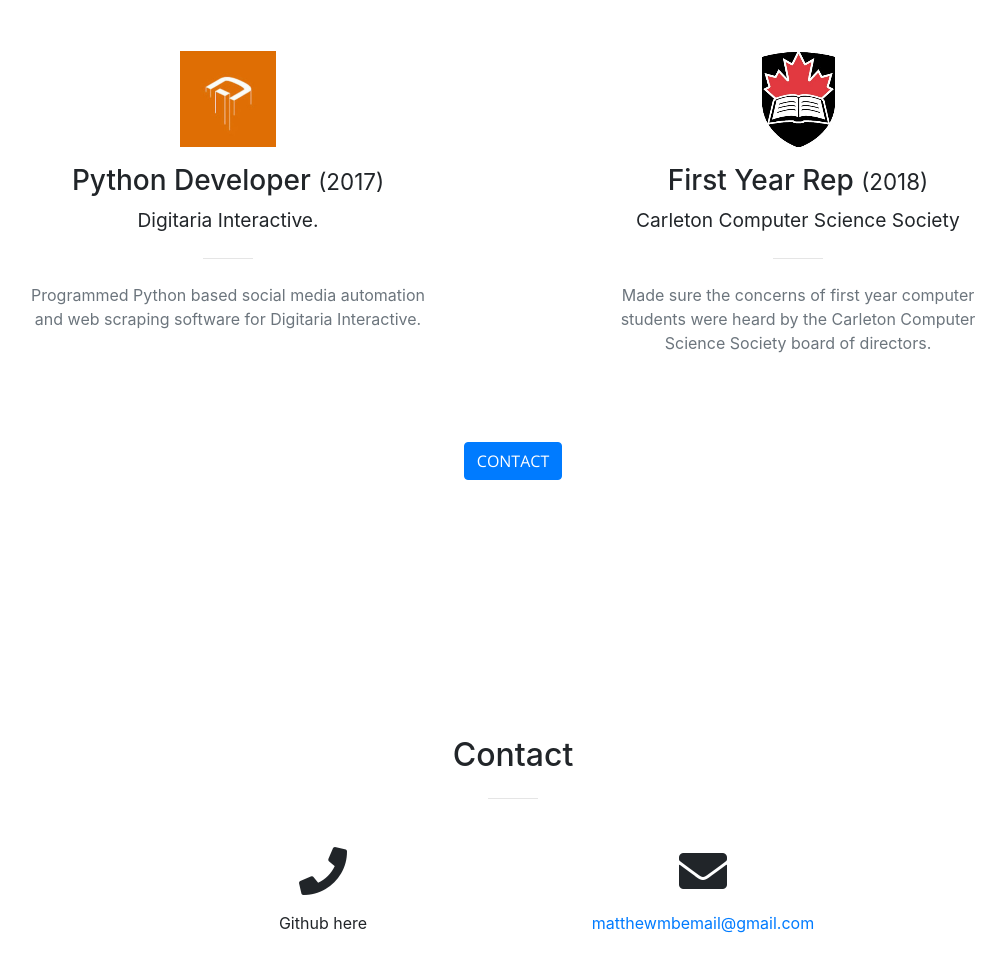
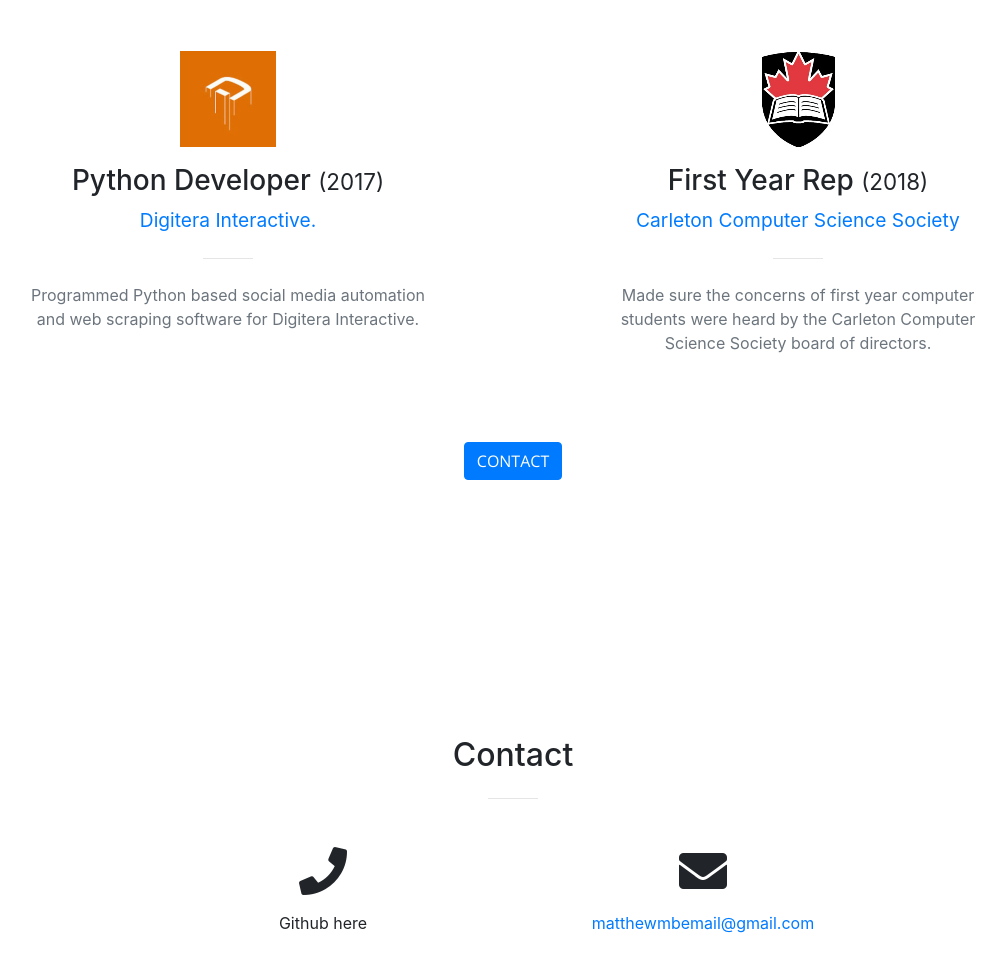
Before and after one commit to MathyouMB/MathyouMB.github.io, a website with bundled scripts: page index.html in a window 1280 px wide. Shown: the part 2552-3524 px from the top of the page, without its empty margins (127-1133 px from the left). Built offline with nearby package versions, Linux system fonts and the light colour scheme.

Commit message:
Update index.html

```diff
--- a/index.html
+++ b/index.html
@@ -281,9 +281,9 @@
                <hr class="light my-2">
               <!--<i class="fas fa-4x fa-paper-plane text-primary mb-3 sr-icon-2"></i>-->
               <h3>Python Developer <small>(2017)</small></h3>
-              <h4><small>Digitaria Interactive.</small></h4>
+              <h4><small><a href="https://digitera.agency/">Digitera Interactive.</a></small></h4>
               <hr class="my-4">
-              <p class="text-muted mb-0">Programmed Python based social media automation and web scraping software for Digitaria Interactive.</p>
+              <p class="text-muted mb-0">Programmed Python based social media automation and web scraping software for Digitera Interactive.</p>
                <hr class="light my-2">
                 <hr class="light my-2">
                 <hr class="light my-2">
@@ -298,9 +298,9 @@
               <img class="profile" src="img/icon4.png" alt="">
               <!--<hr class="my-4">-->
               <hr class="light my-2">
-              <!--<i class="fas fa-4x fa-code text-primary mb-3 sr-icon-3"></i>-->
+              <!--<i class="false fa-4x fa-code text-primary mb-3 sr-icon-3"></i>-->
               <h3>First Year Rep <small>(2018)</small></h3>
-              <h4><small>Carleton Computer Science Society</small></h4>
+              <h4><a href="http://ccss.carleton.ca/"><small>Carleton Computer Science Society</small></a></h4>
               <hr class="my-4">
               <p class="text-muted mb-0">Made sure the concerns of first year computer students were heard by the Carleton Computer Science Society board of directors.</p>
             </div>
```
